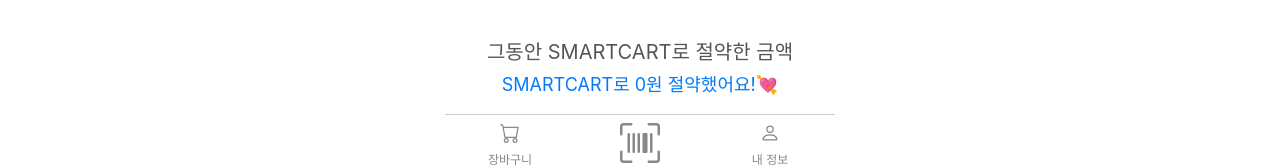
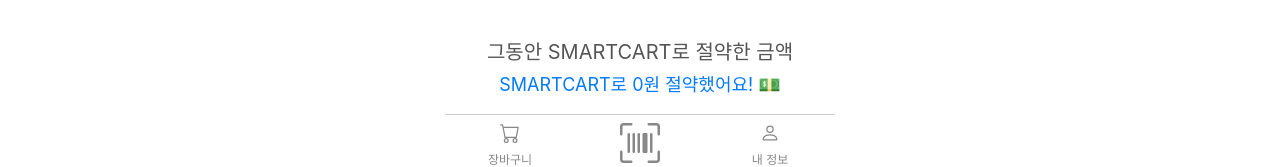
Before and after one commit to KMS-SmartCart/SmartCart-frontend, a React (Create React App) app: page /mypage in a window 1280 px wide. Shown: the part 602-769 px from the top of the page. Built offline with nearby package versions, Linux system fonts and the light colour scheme; no server answers.

Commit message:
Fix: 절약금액 이모지 수정

```diff
--- a/src/pages/User/MyPage.jsx
+++ b/src/pages/User/MyPage.jsx
@@ -428,7 +428,7 @@
 
       <AccumulatedAmount>
         그동안 SMARTCART로 절약한 금액
-        <Amount>SMARTCART로 {savedMoney}원 절약했어요!💘</Amount>
+        <Amount>SMARTCART로 {savedMoney}원 절약했어요! 💵</Amount>
       </AccumulatedAmount>
 
       <BottomNav />
```
